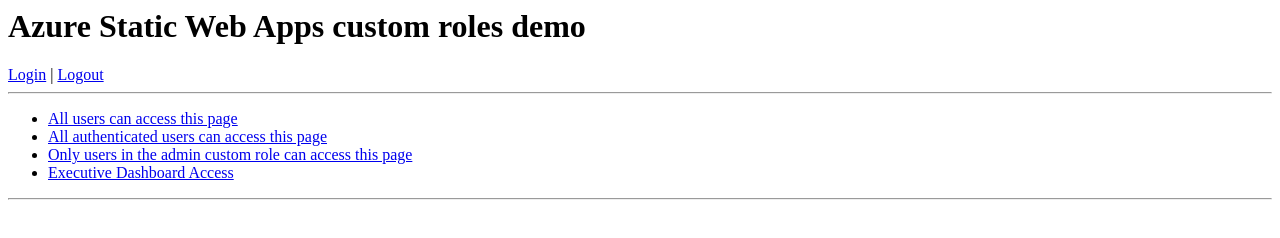
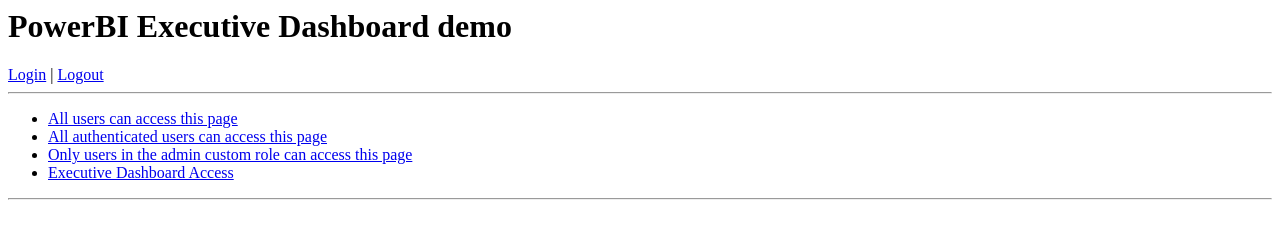
Before and after one commit to johndohoneyjr/static-web-app-template, a plain HTML site: page frontend/index.html in a window 1280 px wide. Drawn offline with Linux system fonts and the light colour scheme; no server answers.

Commit message:
Update index.html

```diff
--- a/frontend/index.html
+++ b/frontend/index.html
@@ -13,7 +13,7 @@
 </head>
 
 <body>
-    <h1>Azure Static Web Apps custom roles demo</h1>
+    <h1>PowerBI Executive Dashboard demo</h1>
     <div>
         <a href="/.auth/login/aad">Login</a> | <a href="/.auth/logout">Logout</a>
     </div>
```
